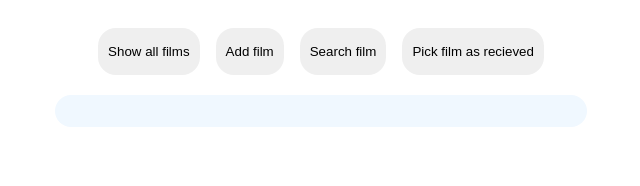
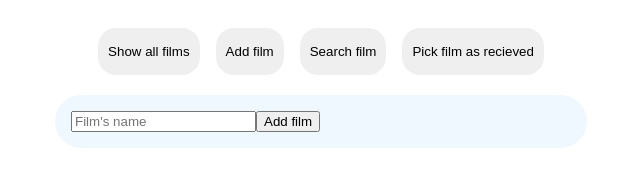
Before and after one commit to ElinaWs/lesson01, a plain HTML site: page index.html in a window 1280 px wide. Both pictures are taken after a click on the button "Add film". Shown: the whole page, without its empty margins (319-959 px from the left). Drawn offline with Linux system fonts and the light colour scheme.

Commit message:
add section 'add film'

```diff
--- a/script.js
+++ b/script.js
@@ -32,3 +32,27 @@ const showFilms = () => {
 
 
 showFilmsBn.addEventListener('click', showFilms)
+
+
+const addFilm = () => {
+    clearContent()
+
+    const newFilmInput = document.createElement('input');
+    newFilmInput.placeholder = "Film's name";
+
+    const addFilmBtn = document.createElement('button');
+    addFilmBtn.textContent = 'Add film';
+
+    addFilmBtn.addEventListener('click', () => {
+        const title = newFilmInput.value.trim();
+        if (!title) return; {
+            movies.push({ title, isAvailable: true });
+            showFilms();
+        }
+    });
+
+    contentBlock.append(newFilmInput, addFilmBtn);
+}
+
+
+addFilmsBn.addEventListener('click', addFilm)
```
Also changed, not shown: index.html (line endings or trailing spaces), style.css (line endings or trailing spaces).
